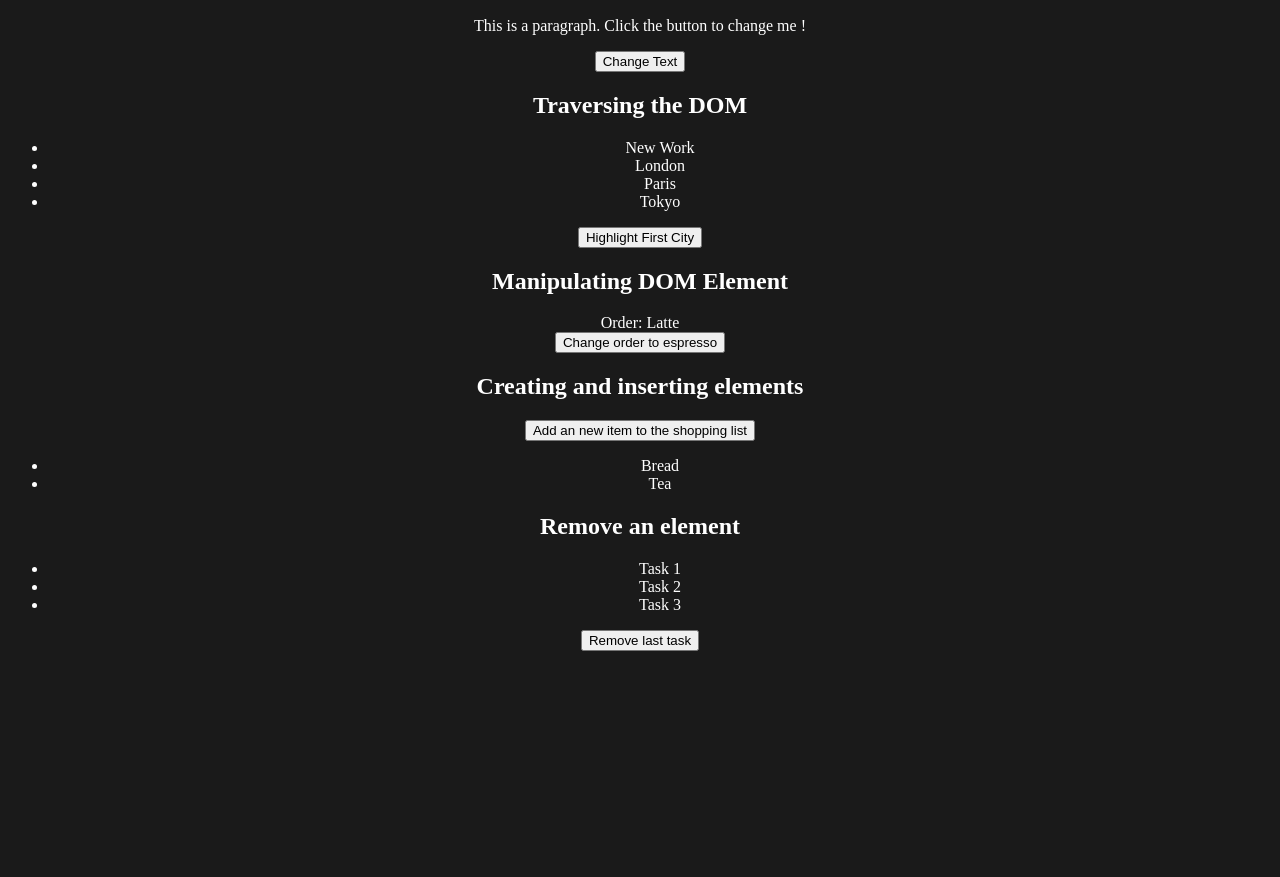
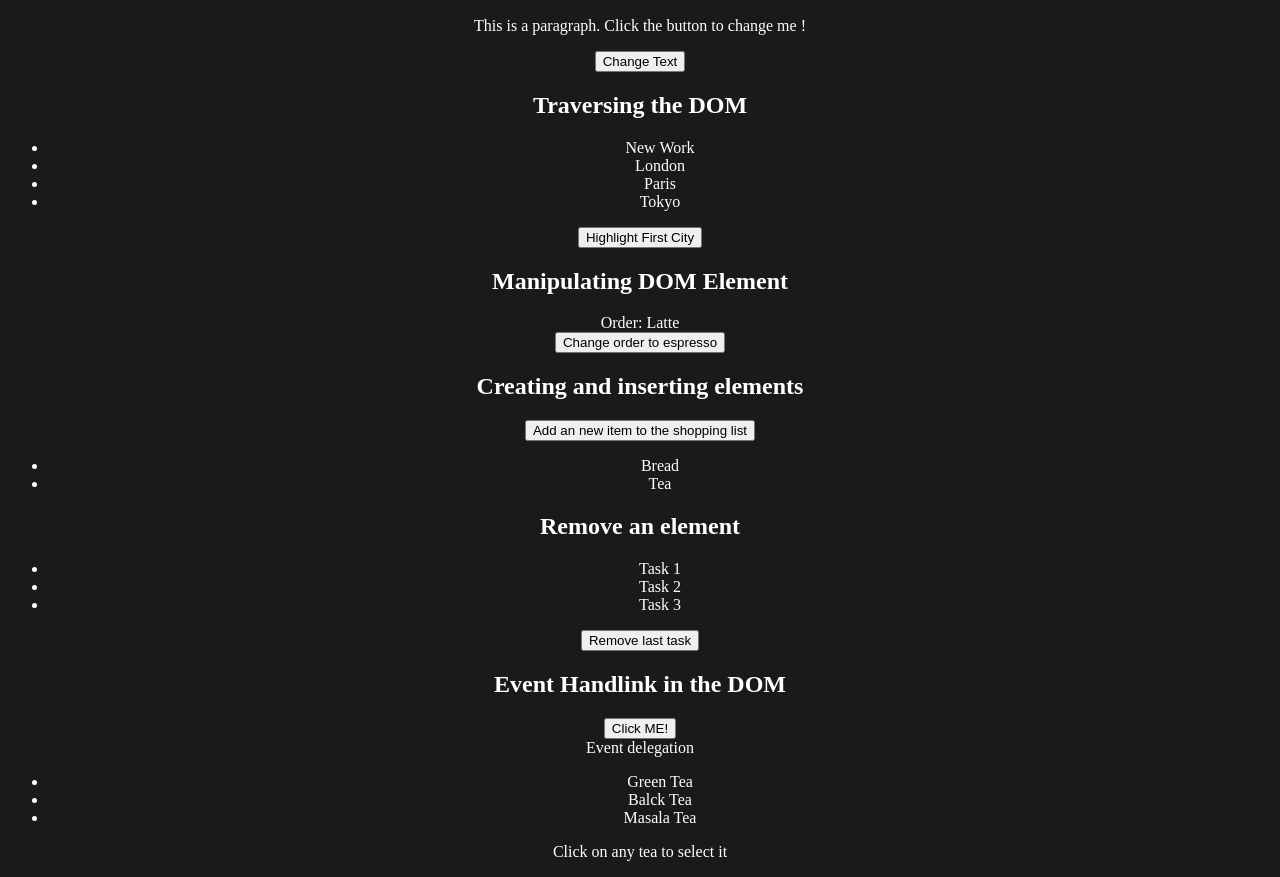
Before and after one commit to srsayed134/Udemy, a plain HTML site: page Javascript/JSFoundation/part8/dom.html in a window 1280 px wide. Shown: the part 110-987 px from the top of the page. Before the commit the page ends 800 px from the top, so only its background shows below. Drawn offline with Linux system fonts and the light colour scheme.

Commit message:
Done with Example 7

```diff
--- a/Javascript/JSFoundation/part8/app.js
+++ b/Javascript/JSFoundation/part8/app.js
@@ -52,6 +52,24 @@ document
     taskList.lastElementChild.remove()
 })
 
+//Example-6
+
+document
+.getElementById("clickMeButton")
+.addEventListener("dblclick", function(){
+    alert("chai code")
+})
+
+//Example-7
+
+document
+.getElementById("teaList")
+.addEventListener("click", function(event){
+    if(event.target && event.target.matches(".teaItem")){
+        alert(`You selected the: `+ event.target.textContent)
+    }
+
+})
 
 
 
--- a/Javascript/JSFoundation/part8/dom.html
+++ b/Javascript/JSFoundation/part8/dom.html
@@ -76,6 +76,21 @@
         </ul>
         <button id="removeLastTask">Remove last task</button>
       </section>
+      <!-- Exapmle 6:Event Handling in the DOM  -->
+       <section id="example-6">
+        <h2>Event Handlink in the DOM</h2>
+        <button id="clickMeButton">Click ME!</button>
+       </section>
+
+       <!-- Example-7: Event Delegation  -->
+        <section id="example-7">Event delegation
+            <ul id="teaList">
+                <li class="teaItem">Green Tea</li>
+                <li class="teaItem">Balck Tea</li>
+                <li class="teaItem">Masala Tea</li>
+            </ul>
+            <p>Click on any tea to select it</p>
+        </section>
 
     <script src="./app.js  "></script>
 </body>
```
